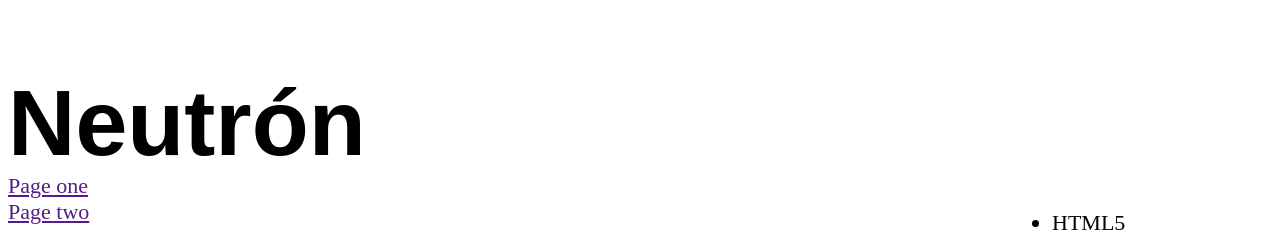
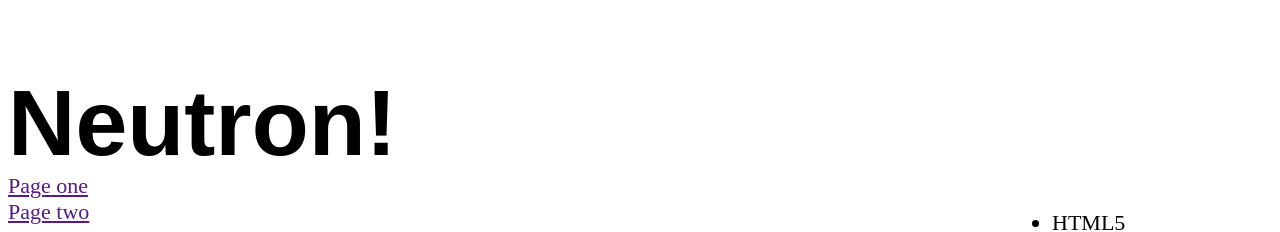
Before and after one commit to AtomicBuilders/neutron, a website: page src/index.html in a window 1280 px wide. Shown: the top 232 px of the page. Drawn offline with Linux system fonts and the light colour scheme.

Commit message:
chore: debug break points

```diff
--- a/src/index.html
+++ b/src/index.html
@@ -1,25 +1,35 @@
 <!DOCTYPE html>
 <html lang="en">
+
   <head>
     <title>Neutrón</title>
-    <meta name="author" content="Alberto Basalo" />
-    <meta name="description" content="Seed JS project." />
+    <meta name="author"
+          content="Alberto Basalo" />
+    <meta name="description"
+          content="Seed JS project." />
     <meta charset="utf-8" />
-    <meta name="viewport" content="width=device-width, initial-scale=1.0" />
-    <link rel="stylesheet" href="layout-flex.css" type="text/css" media="screen" charset="utf-8" />
-    <link rel="stylesheet" href="./typography.css" type="text/css" media="screen" charset="utf-8"/>
+    <meta name="viewport"
+          content="width=device-width, initial-scale=1.0" />
+    <link rel="stylesheet"
+          href="layout-flex.css"
+          type="text/css"
+          media="screen"
+          charset="utf-8" />
+    <link rel="stylesheet"
+          href="./typography.css"
+          type="text/css"
+          media="screen"
+          charset="utf-8" />
   </head>
+
   <body>
-    <header>
-      <h1>Neutrón</h1>
+    <header id="doc-header">
     </header>
-
     <main>
       <nav>
         <a href="">Page one</a>
         <a href="">Page two</a>
       </nav>
-
       <section>
         <article>
           <header>
@@ -31,7 +41,6 @@
           <footer>Use it as a base for web js projects</footer>
         </article>
       </section>
-
       <aside>
         <ul>
           <li>HTML5</li>
@@ -40,11 +49,12 @@
         </ul>
       </aside>
     </main>
-
     <footer>
       <p>Made by <a href="https://twitter.com/albertobasalo">Alberto Basalo</a></p>
     </footer>
-    <script src="./main.js" type="module"></script>
+    <script src="./main.js"
+            type="module"></script>
     <noscript>Enable javascript for full features</noscript>
   </body>
+
 </html>
--- a/src/main.js
+++ b/src/main.js
@@ -1,9 +1,23 @@
 export { appName, init };
 
-const appName = 'Neutron';
+const appName = 'Neutron!';
 
 document.addEventListener('DOMContentLoaded', init);
 
 function init() {
   console.log('App ready: ' + appName);
+  renderHeader();
 }
+
+function renderHeader() {
+  const d = document;
+  const $header = d.getElementById('doc-header');
+  $header.innerHTML = '';
+  $header.appendChild(Title());
+}
+
+function Title() {
+  const $h1 = document.createElement('h1');
+  $h1.innerHTML = appName;
+  return $h1;
+}
```
